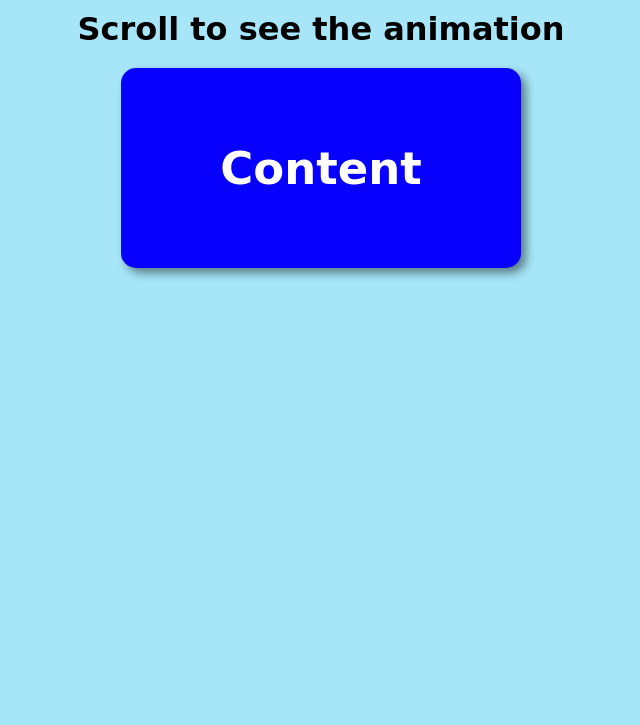
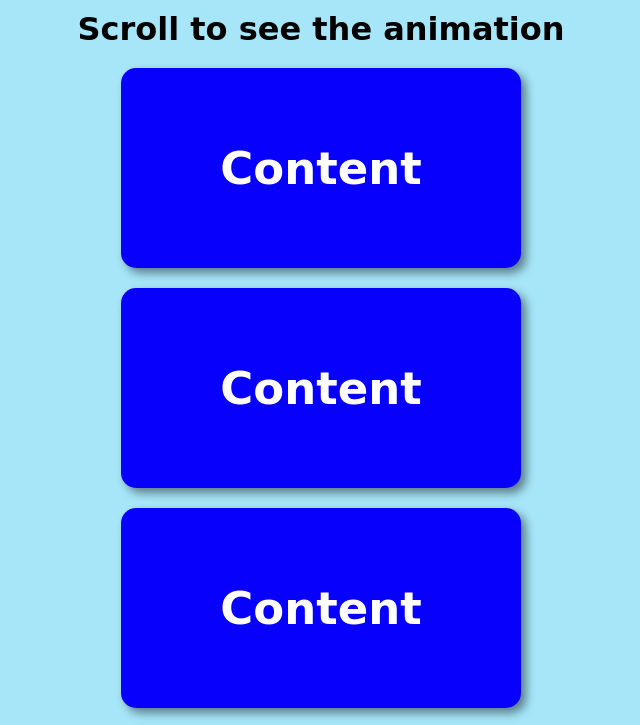
Before and after one commit to MaryAngelique/scroll-animation, a plain HTML site: page index.html in a window 1280 px wide. Shown: the top 725 px of the page, without its empty margins (319-959 px from the left). Drawn offline with Linux system fonts and the light colour scheme; a web font is replaced by a local one.

Commit message:
Implemented functionality to the box elements to appear and reappear as you scroll up and down the page

```diff
--- a/index.html
+++ b/index.html
@@ -9,7 +9,7 @@
 </head>
 <body>
     <h1>Scroll to see the animation</h1>
-    <div class="box show"><h2>Content</h2></div>
+    <div class="box"><h2>Content</h2></div>
     <div class="box"><h2>Content</h2></div>
     <div class="box"><h2>Content</h2></div>
     <div class="box"><h2>Content</h2></div>
--- a/script.js
+++ b/script.js
@@ -0,0 +1,20 @@
+const boxes = document.querySelectorAll(".box");
+
+window.addEventListener("scroll", checkBoxes);
+
+checkBoxes();
+
+function checkBoxes() {
+    const triggerBottom = window.innerHeight /5 * 4;
+
+    boxes.forEach(box => {
+        const boxTop = box.getBoundingClientRect().top;
+
+        if (boxTop < triggerBottom) {
+            box.classList.add("show");
+
+        } else {
+            box.classList.remove("show")
+        }
+    })
+}
--- a/style.css
+++ b/style.css
@@ -12,6 +12,7 @@ body {
     align-items: center;
     justify-content: center;
     margin: 0;
+    overflow-x: hidden;
 }
 
 h1 {
```
